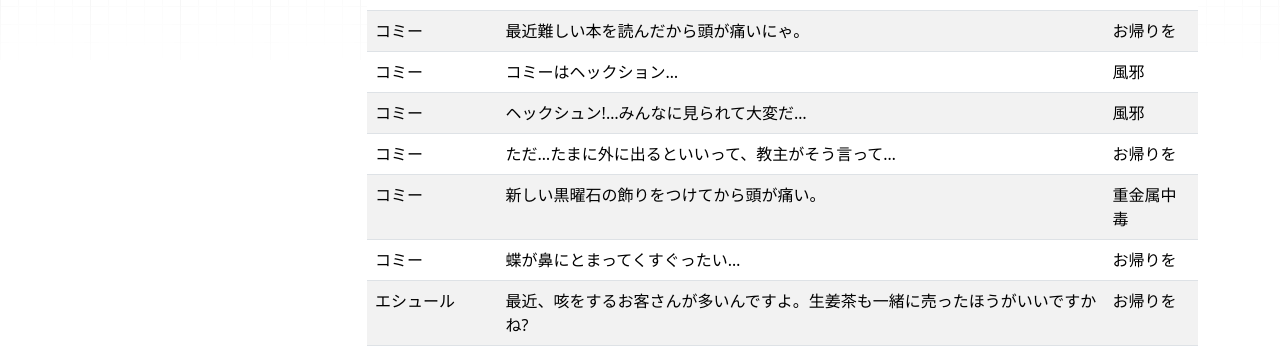
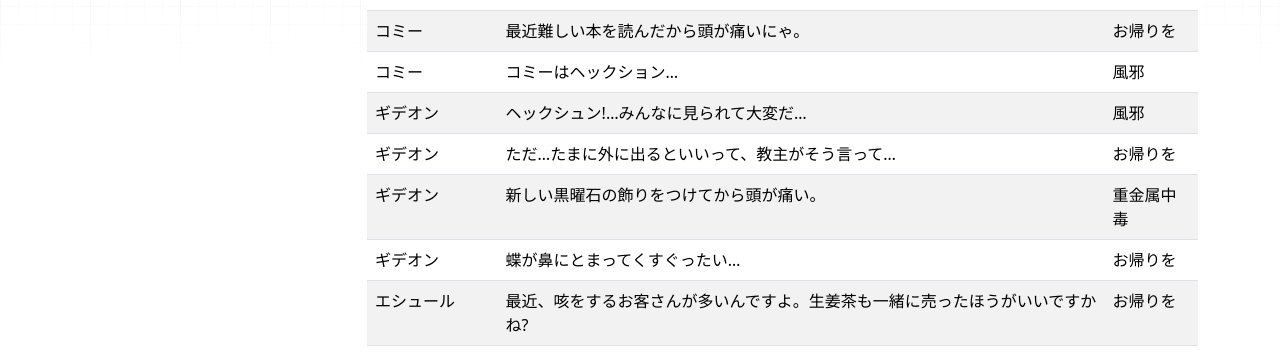
Before and after one commit to roflsunriz/trickcal-data, an MkDocs documentation site: the page built from docs/yuuutsu.md, in a window 1280 px wide and 900 px high. Shown: the part 246-602 px from the top of the window. Built offline with MkDocs 1.6.1, drawn with Linux system fonts in a browser that asks for light colours; nearby versions of some CDN libraries.

Commit message:
fix: キャラクターのセリフをコミーからギデオンに修正し、データ未入力キャラクターを追加

```diff
--- a/docs/yuuutsu.md
+++ b/docs/yuuutsu.md
@@ -6,10 +6,10 @@
 | コミー | お腹いっぱい食べたのになぜ頭が痛いニャ? | 栄養過多 |
 | コミー | 最近難しい本を読んだから頭が痛いにゃ。 | お帰りを |
 | コミー | コミーはヘックション… | 風邪 |
-| コミー | ヘックシュン!…みんなに見られて大変だ… | 風邪 |
-| コミー | ただ…たまに外に出るといいって、教主がそう言って… | お帰りを |
-| コミー | 新しい黒曜石の飾りをつけてから頭が痛い。 | 重金属中毒 |
-| コミー | 蝶が鼻にとまってくすぐったい… | お帰りを |
+| ギデオン | ヘックシュン!…みんなに見られて大変だ… | 風邪 |
+| ギデオン | ただ…たまに外に出るといいって、教主がそう言って… | お帰りを |
+| ギデオン | 新しい黒曜石の飾りをつけてから頭が痛い。 | 重金属中毒 |
+| ギデオン | 蝶が鼻にとまってくすぐったい… | お帰りを |
 | エシュール | 最近、咳をするお客さんが多いんですよ。生姜茶も一緒に売ったほうがいいですかね? | お帰りを |
 | エシュール | 新しく買ったパン焼き道具のせいですかね、臭いがきつくて頭が痛いです。 | 重金属中毒 |
 | エシュール | 食パンがたくさん余っててそればっかり食べてたら… | 栄養不足 |
@@ -50,6 +50,7 @@
 
 ## データ未入力キャラクター
 
+- ヒルデ
 - スノーキー
 - ブランセ
 - ベル
```
